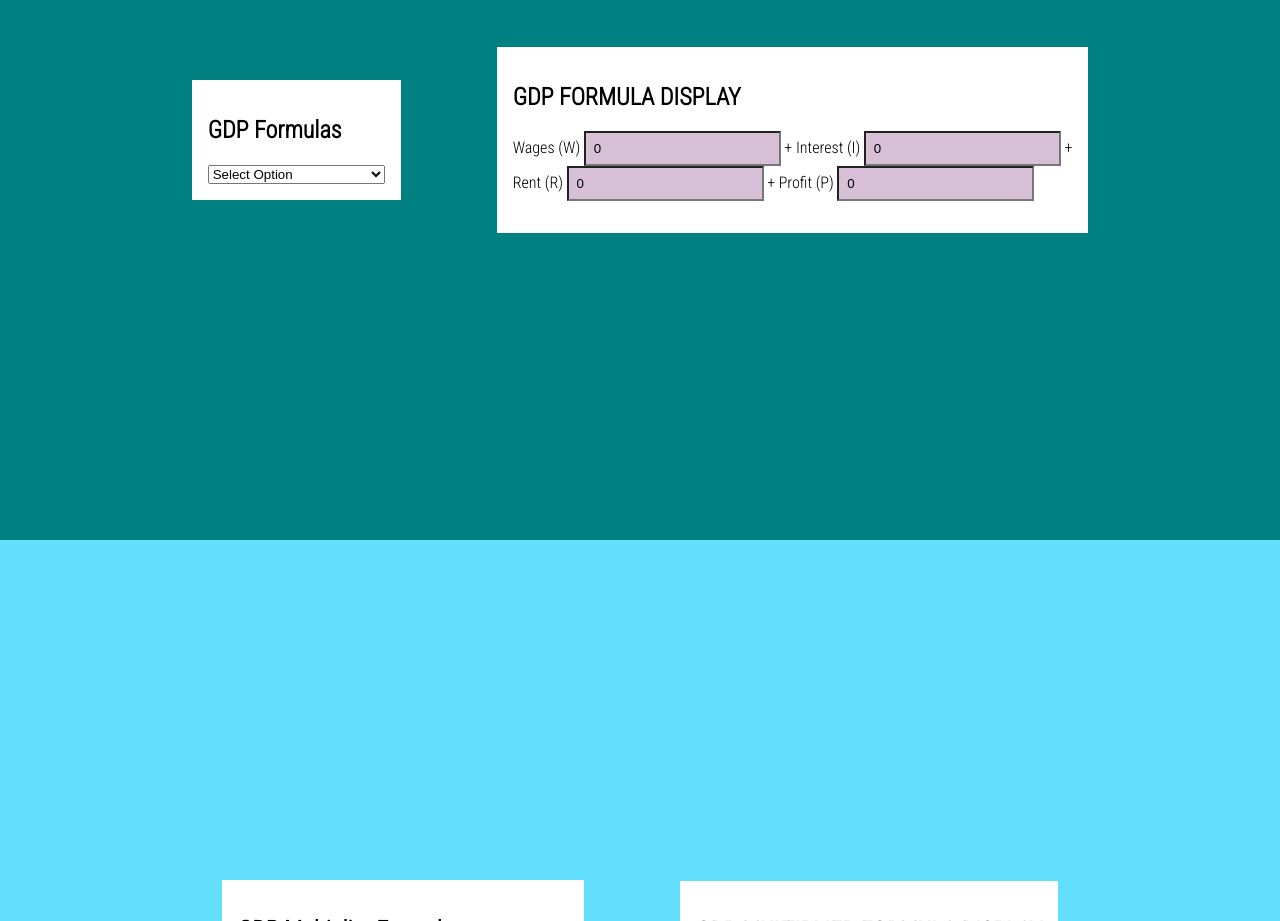
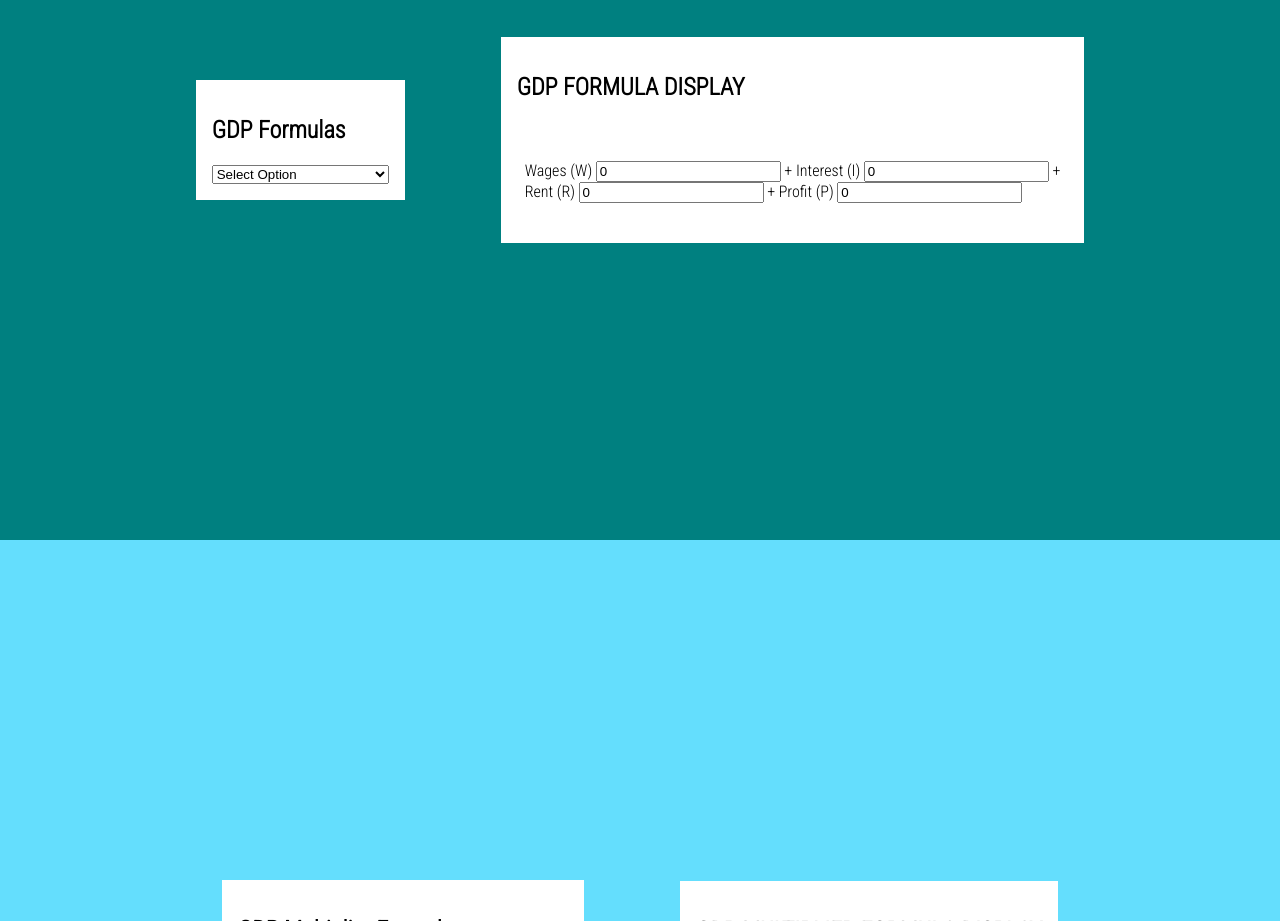
Before and after one commit to sree-chikati/WEB1.0-custom-calc, a plain HTML site: page index.html in a window 1280 px wide. Shown: the part 1060-1981 px from the top of the page. Drawn offline with Linux system fonts and the light colour scheme.

Commit message:
Edited CSS and JS

```diff
--- a/scripts.js
+++ b/scripts.js
@@ -52,6 +52,7 @@ function calculateIncome(){
     const income = parseInt(W + I + R + P)
     showIncome.innerHTML = income.toFixed(2)
 }
+
 function gdp_formula() {
     var x = document.getElementById("select-gdp-formula").value;
     if(x == "0"){
--- a/style.css
+++ b/style.css
@@ -62,14 +62,12 @@ the section they name. */
         background-color: white;
     }
 
-    .output{
-        background-color: thistle;
+    #output{
         padding: 0.5rem;
 
     }
 
-    .income{
-        background-color: thistle;
+    #income{
         padding: 0.5rem;
     }
 
```
